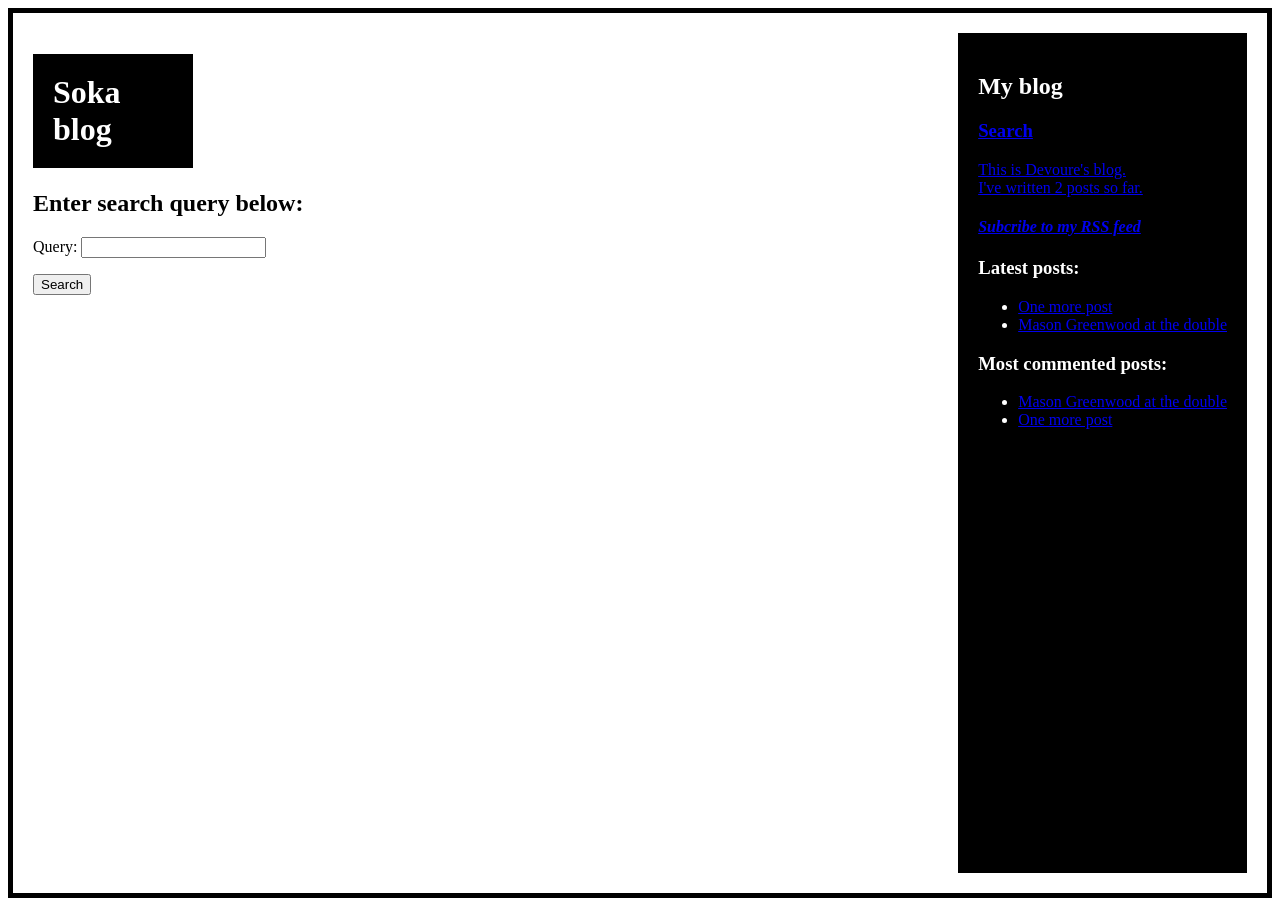
After one commit to devoure/sokablog, a Django app: page /blog/search/ in a window 1280 px wide. The commit adds this page. Run offline with Django 3.2, Linux system fonts and the light colour scheme; data comes from the database, SQL or seed files in the repository; parts of the project's set-up code (start-up, migrations or seed data) failed here and were passed over.

Commit message:
Switched database to Postgresql and added search query

```diff
--- a/blog/forms.py
+++ b/blog/forms.py
@@ -12,3 +12,6 @@ class CommentForm(forms.ModelForm):
         model = Comment
         fields = ('name', 'email', 'body')
         #We are define the fields we want to display on the form
+
+class SearchForm(forms.Form):
+    query = forms.CharField()
--- a/blog/templates/blog/base.html
+++ b/blog/templates/blog/base.html
@@ -18,8 +18,12 @@
   </div>
   <div id="sidebar">
     <h2>My blog</h2>
+  <h3 style="color:blue"><b><a href="{% url "blog:post_search" %}">Search
+    </h3></b>
     <p>This is Devoure's  blog.<br>
     I've written {% total_posts %} posts so far.</p>
+    <h4 style="color:blue"><i><a href="{% url "blog:post_feed" %}">Subcribe to
+          my RSS feed</a></h4></i>
     <h3>Latest posts:<br></h3>
     {% show_latest_posts 4 %}
     <h3>Most commented posts:</br></h3>
--- /dev/null
+++ b/blog/templates/blog/post/search.html
@@ -0,0 +1,37 @@
+{% extends "blog/base.html" %}
+{% load blog_tags %}
+{% block title %}Soka Blog{% endblock %}
+{% block content %}
+<h1>Soka blog</h1>
+{% if query %}
+<h2>Posts containing  "{{ query }}"</h2>
+<h3><b>
+  {% with results.count as total_results %}
+  Found {{ total_results }} result{{ total_results|pluralize}}
+  {% endwith %}</b>
+</h3>
+
+{% for post in results %}
+<h4>
+   <a href="{{ post.get_absolute_url }}">
+     {{post.title}}
+   </a>
+   </h4>
+<p style="color:red">
+<i> Published {{ post.publish }} by {{ post.author }}</i>
+</p>
+{{ post.body|markdown|truncatewords_html:5 }}
+ {% empty %}
+
+ <p>No posts found for this query.</p>
+{% endfor %}
+<p><a href="{%url "blog:post_search" %}">Search again</a></p>
+{% else %}
+<h2>Enter search query below:</h3>
+<form method="get">
+  {{form.as_p}}
+  <input type="submit" value="Search">
+</form>
+
+{% endif %}
+{% endblock %}
--- a/blog/urls.py
+++ b/blog/urls.py
@@ -1,6 +1,6 @@
 from django.conf.urls import url
 from . import views
-
+from .feeds import LatestPostsFeed
 
 app_name = 'blog'
 urlpatterns = [
@@ -10,4 +10,6 @@ urlpatterns = [
     url(r'^(?P<year>\d{4})/(?P<month>\d{2})/(?P<day>\d{2})/'\
         r'(?P<post>[-\w]+)/$',views.post_detail,name='post_detail'),
     url(r'^(?P<post_id>\d+)/share/$', views.post_share, name='post_share'),
+    url(r'^feed/$', LatestPostsFeed(), name='post_feed'),
+    url(r'^search/$', views.post_search, name='post_search')
 ]
--- a/blog/views.py
+++ b/blog/views.py
@@ -2,12 +2,14 @@ from django.shortcuts import render, get_object_or_404
 from .models import Post, Comment
 from django.core.paginator import Paginator,EmptyPage,\
     PageNotAnInteger
-from .forms import EmailPostForm, CommentForm
+from .forms import EmailPostForm, CommentForm, SearchForm
 from django.core.mail import send_mail
 from django.http import HttpResponseRedirect
 from django.contrib import messages
 from taggit.models import Tag
 from django.db.models import Count
+from django.contrib.postgres.search import SearchVector
+
 
 # Create your views here.
 #view for retrieving all the post
@@ -97,3 +99,17 @@ def post_share (request, post_id):
         #submit an empty form when form is initially loaded
     return render(request, 'blog/post/share.html', {'post':post,
                                                 'form':form,'sent':sent})
+
+def post_search(request):
+    form = SearchForm
+    query=None
+    results=[]
+    if 'query' in request.GET:
+        form=SearchForm(request.GET)
+        if form.is_valid():
+            query = form.cleaned_data['query']
+            results=Post.my_manager.annotate(search=SearchVector('title',
+                'body')).filter(search=query)
+    return render(request, 'blog/post/search.html',{'form':form,
+                                                    'query':query,
+                                                    'results':results,})
```
Also changed, not shown: blog/feeds.py (added, +16 -0 lines), soka/settings.py (+5 -2 lines).
